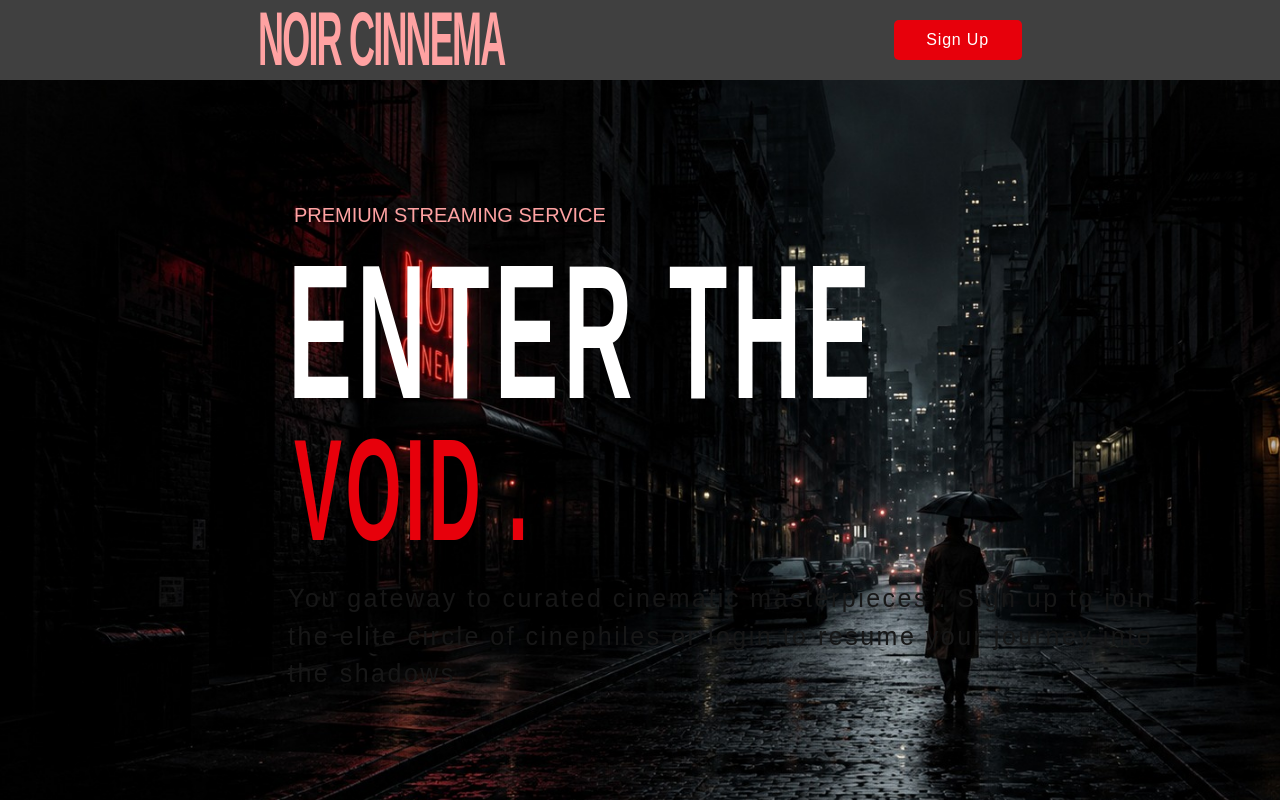
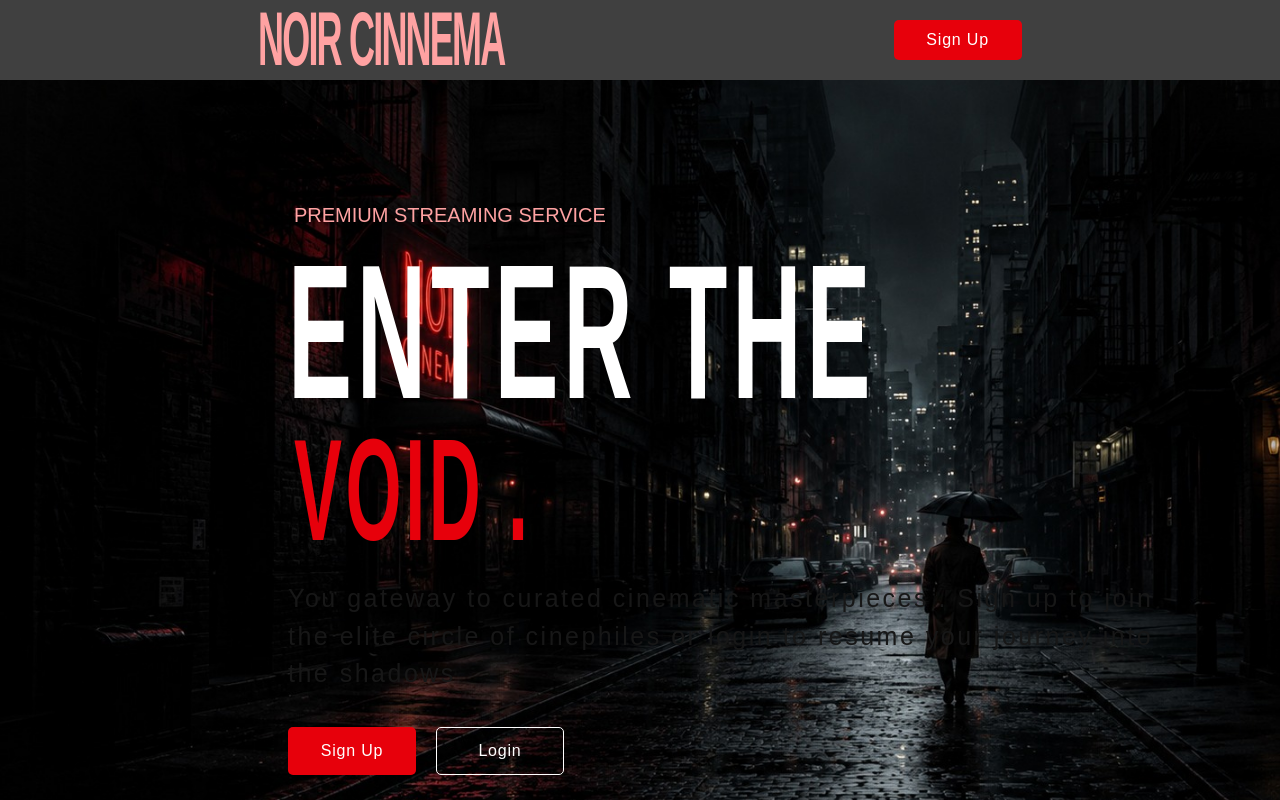
Before and after one commit to mrprofex/Team-Project-trail, a Next.js app in the folder frontend/: page / in a window 1280 px wide. Built offline with nearby package versions, Linux system fonts and the light colour scheme.

Commit message:
adding two button of login and signup button in the landing page

```diff
--- a/frontend/app/page.tsx
+++ b/frontend/app/page.tsx
@@ -39,6 +39,14 @@ export default function Home() {
               the elite circle of cinephiles or login to resume your journey
               into the shadows
             </p>
+            <div className=" relative top-40 flex gap-5" >
+              <button className=" rounded-[5px] text-white tracking-wider select-none bg-red-600 h-12 w-32  ">
+                Sign Up
+              </button>
+              <button className=" rounded-[5px] text-white tracking-wider select-none bg-transparent transition-opacity border h-12 w-32  ">
+                Login
+              </button>
+            </div>
           </div>
         </div>
       </div>
```
